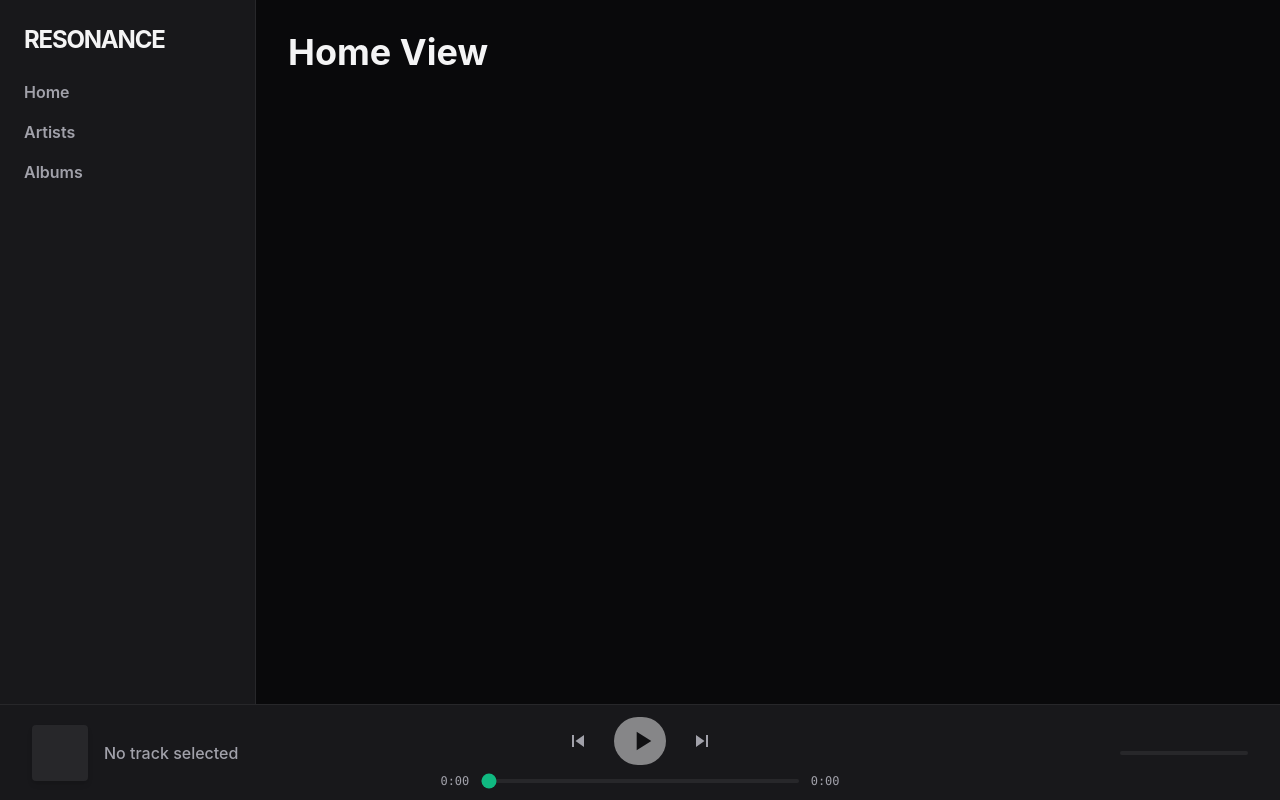
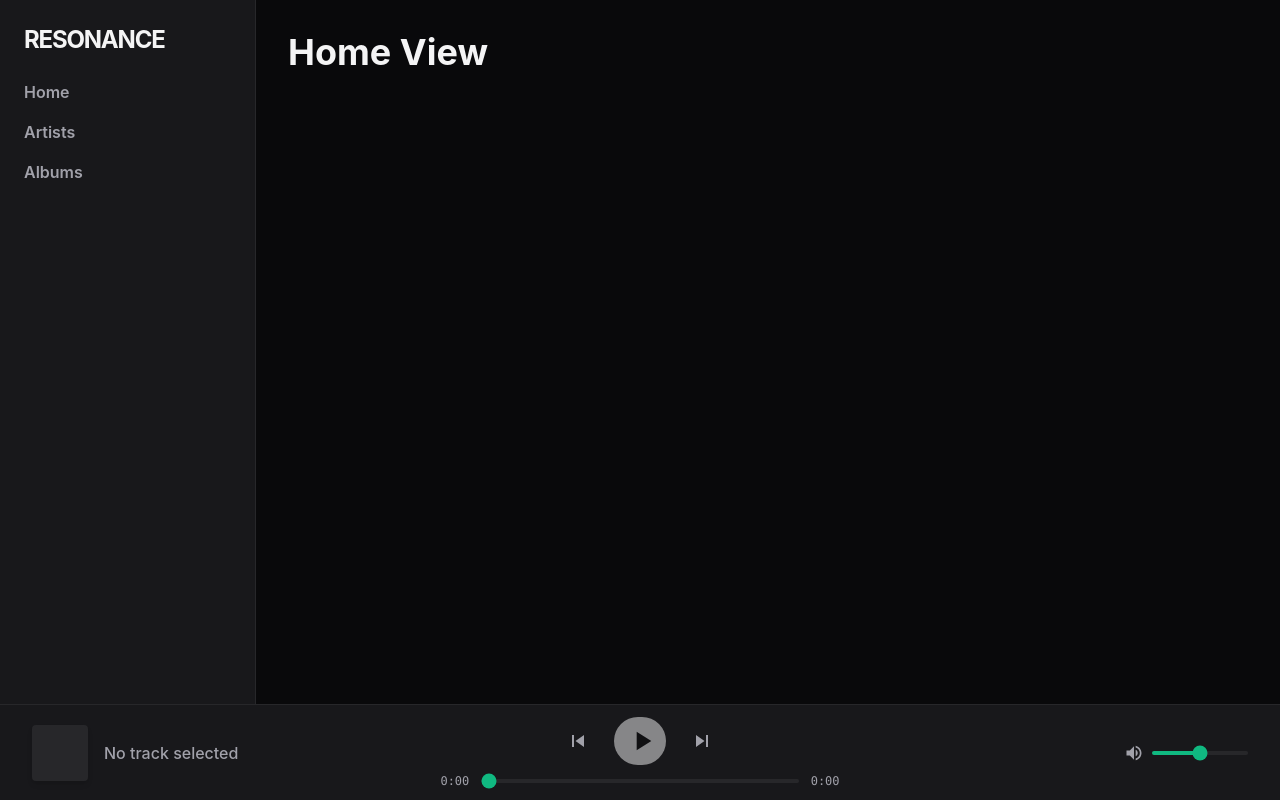
Before and after one commit to Vishwajit1610/Resonance, a React app in the folder frontend/: page / in a window 1280 px wide. Built offline with nearby package versions, Linux system fonts and the light colour scheme; the HTML template or start-up script is replaced by a standard one.

Commit message:
feat(audio): add volume state and UI controls

```diff
--- a/frontend/src/App.jsx
+++ b/frontend/src/App.jsx
@@ -12,6 +12,9 @@ function App() {
   const currentTrack = usePlayerStore((state) => state.currentTrack);
   const isPlaying = usePlayerStore((state) => state.isPlaying);
   const setIsPlaying = usePlayerStore((state) => state.setIsPlaying);
+
+  const volume = usePlayerStore((state) => state.volume);
+  const isMuted = usePlayerStore((state) => state.isMuted);
 
   // Pull Timeline Mutators
   const updateProgress = usePlayerStore((state) => state.updateProgress);
@@ -35,13 +38,22 @@ function App() {
     }
   }, [currentTrack, isPlaying]);
 
-  // 2. NEW: The Seek Execution
+  // 2. The Seek Execution
   useEffect(() => {
     if (seekCommand !== null && audioRef.current) {
       audioRef.current.currentTime = seekCommand; // Physically move the C++ audio pointer
       clearSeekCommand(); // Reset the command
     }
   }, [seekCommand, clearSeekCommand]);
+
+  // 3. The Hardware Volume Sync
+  useEffect(() => {
+    // Guard clause: Ensure the physical HTML audio tag is mounted in the DOM
+    if (audioRef.current) {
+      audioRef.current.volume = volume; // Maps float (0.0 to 1.0)
+      audioRef.current.muted = isMuted; // Maps Boolean (true/false)
+    }
+  }, [volume, isMuted]);
 
   return (
     <BrowserRouter>
--- a/frontend/src/components/layout/PlayerBar.jsx
+++ b/frontend/src/components/layout/PlayerBar.jsx
@@ -22,6 +22,12 @@ export default function PlayerBar() {
   const currentTime = usePlayerStore((state) => state.currentTime);
   const duration = usePlayerStore((state) => state.duration);
   const seekTo = usePlayerStore((state) => state.seekTo);
+
+  // Pull Audio State
+  const volume = usePlayerStore((state) => state.volume);
+  const setVolume = usePlayerStore((state) => state.setVolume);
+  const isMuted = usePlayerStore((state) => state.isMuted);
+  const toggleMute = usePlayerStore((state) => state.toggleMute);
 
   // Calculate the exact completion percentage
   const progressPercentage = duration > 0 ? (currentTime / duration) * 100 : 0;
@@ -107,8 +113,32 @@ export default function PlayerBar() {
       </div>
 
       {/* Right: Volume */}
-      <div className="w-1/3 flex justify-end">
-        <div className="w-32 h-1 bg-surface-hover rounded-full"></div>
+      <div className="w-1/3 flex justify-end items-center gap-2">
+        <button onClick={toggleMute} className="text-tx-muted hover:text-tx-main transition">
+          {isMuted || volume === 0 ? (
+            /* Muted / Zero Volume Icon */
+            <svg className="w-5 h-5" fill="currentColor" viewBox="0 0 24 24"><path d="M16.5 12c0-1.77-1.02-3.29-2.5-4.03v2.21l2.45 2.45c.03-.2.05-.41.05-.63zm2.5 0c0 .94-.2 1.82-.54 2.64l1.51 1.51C20.63 14.91 21 13.5 21 12c0-4.28-2.99-7.86-7-8.77v2.06c2.89.86 5 3.54 5 6.71zM4.27 3L3 4.27 7.73 9H3v6h4l5 5v-6.73l4.25 4.25c-.67.52-1.42.93-2.25 1.18v2.06c1.38-.31 2.63-.95 3.69-1.81L19.73 21 21 19.73l-9-9L4.27 3zM12 4L9.91 6.09 12 8.18V4z"/></svg>
+          ) : (
+            /* Speaker Icon */
+            <svg className="w-5 h-5" fill="currentColor" viewBox="0 0 24 24"><path d="M3 9v6h4l5 5V4L7 9H3zm13.5 3c0-1.77-1.02-3.29-2.5-4.03v8.05c1.48-.73 2.5-2.25 2.5-4.02zM14 3.23v2.06c2.89.86 5 3.54 5 6.71s-2.11 5.85-5 6.71v2.06c4.01-.91 7-4.49 7-8.77s-2.99-7.86-7-8.77z"/></svg>
+          )}
+        </button>
+
+        <input
+          type="range"
+          min={0}
+          max={100}
+          // PATCHED: Changed 'volume' to 'value'
+          value={volume * 100}
+          onChange={(e) => {
+            const rawSliderValue = Number(e.target.value);
+            setVolume(rawSliderValue / 100);
+          }}
+          className="w-24 h-1 rounded-full appearance-none cursor-pointer accent-primary"
+          style={{
+            background: `linear-gradient(to right, var(--brand-primary) ${volume * 100}%, var(--bg-surface-hover) ${volume * 100}%)`
+          }}
+        />
       </div>
     </div>
   );
--- a/frontend/src/store/usePlayerStore.js
+++ b/frontend/src/store/usePlayerStore.js
@@ -1,4 +1,9 @@
 import { create } from 'zustand';
+
+
+// Safe disk lookup (Runs exactly once when the store boots)
+const storedVolume = parseFloat(localStorage.getItem('resonance_volume'));
+const initialVolume = !isNaN(storedVolume) ? storedVolume : 0.5;
 
 const usePlayerStore = create((set) => ({
   // 1. The State (The Truth)
@@ -10,6 +15,11 @@ const usePlayerStore = create((set) => ({
   currentTime: 0,
   duration: 0,
   seekCommand: null,
+
+  // Audio State (for Volume Slider)
+  volume: initialVolume,
+  isMuted: false,
+
 
   // 2. The Actions (The Mutators)
   // set() is Zustand's internal method to merge new state into the old state.
@@ -59,6 +69,23 @@ const usePlayerStore = create((set) => ({
   seekTo: (time) => set({ seekCommand: time }),
   clearSeekCommand: () => set({ seekCommand: null }),
 
+  // Volume Slider Mutators
+  setVolume: (newVolume) => set(() => {
+    // 1. Commit to the browser's hard drive as a string
+    localStorage.setItem('resonance_volume', newVolume.toString());
+
+    // 2. Commit to the Zustand RAM as a float
+    return {
+      volume: newVolume,
+      isMuted: newVolume === 0 // Auto Mute if they drag to 0
+    };
+  }),
+
+  toggleMute: () => set((state) => {
+    const newMusicState = !state.isMuted;
+    return { isMuted: newMusicState };
+  }),
+
   setQueue: (newQueue) => set({
     queue: newQueue
   }),
```
